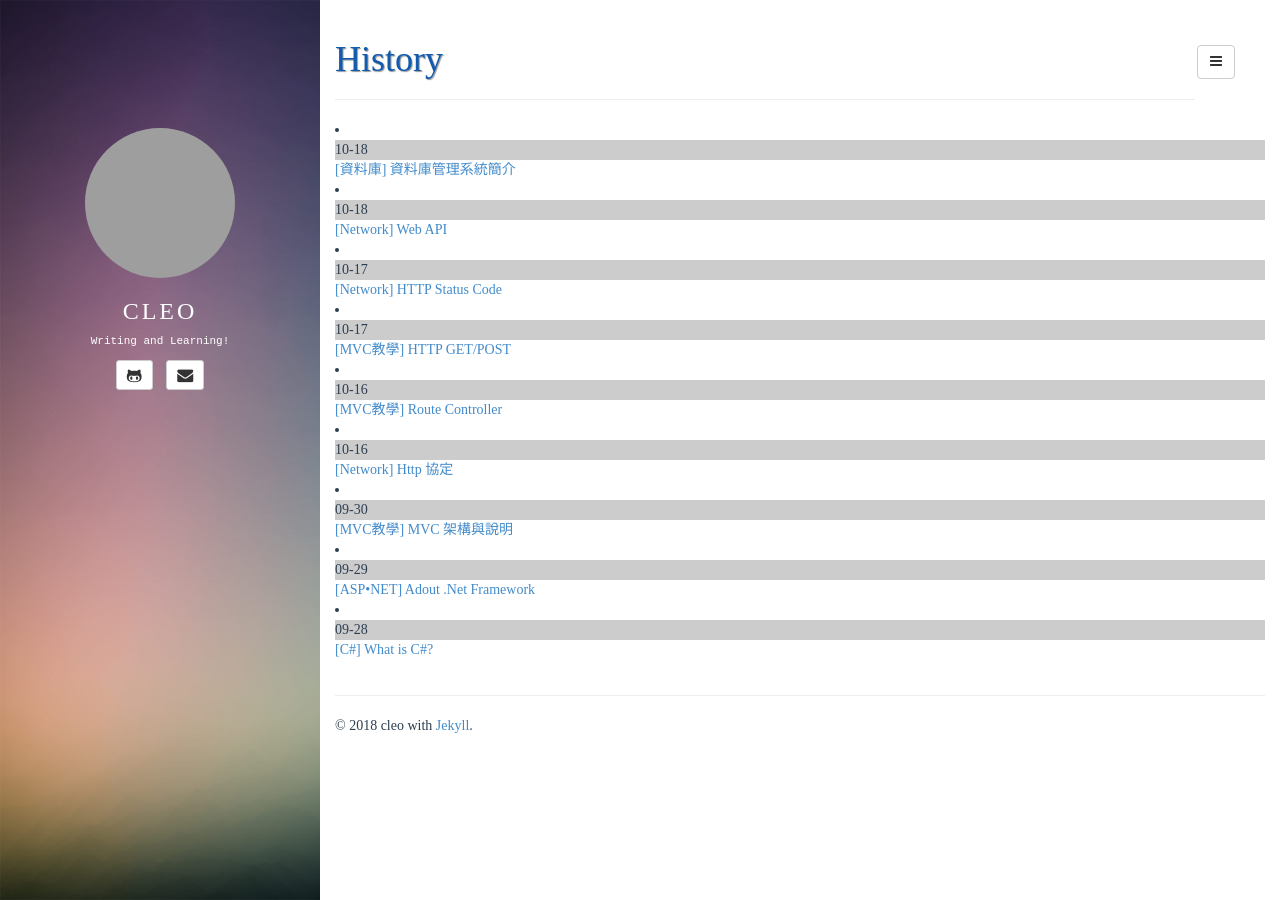
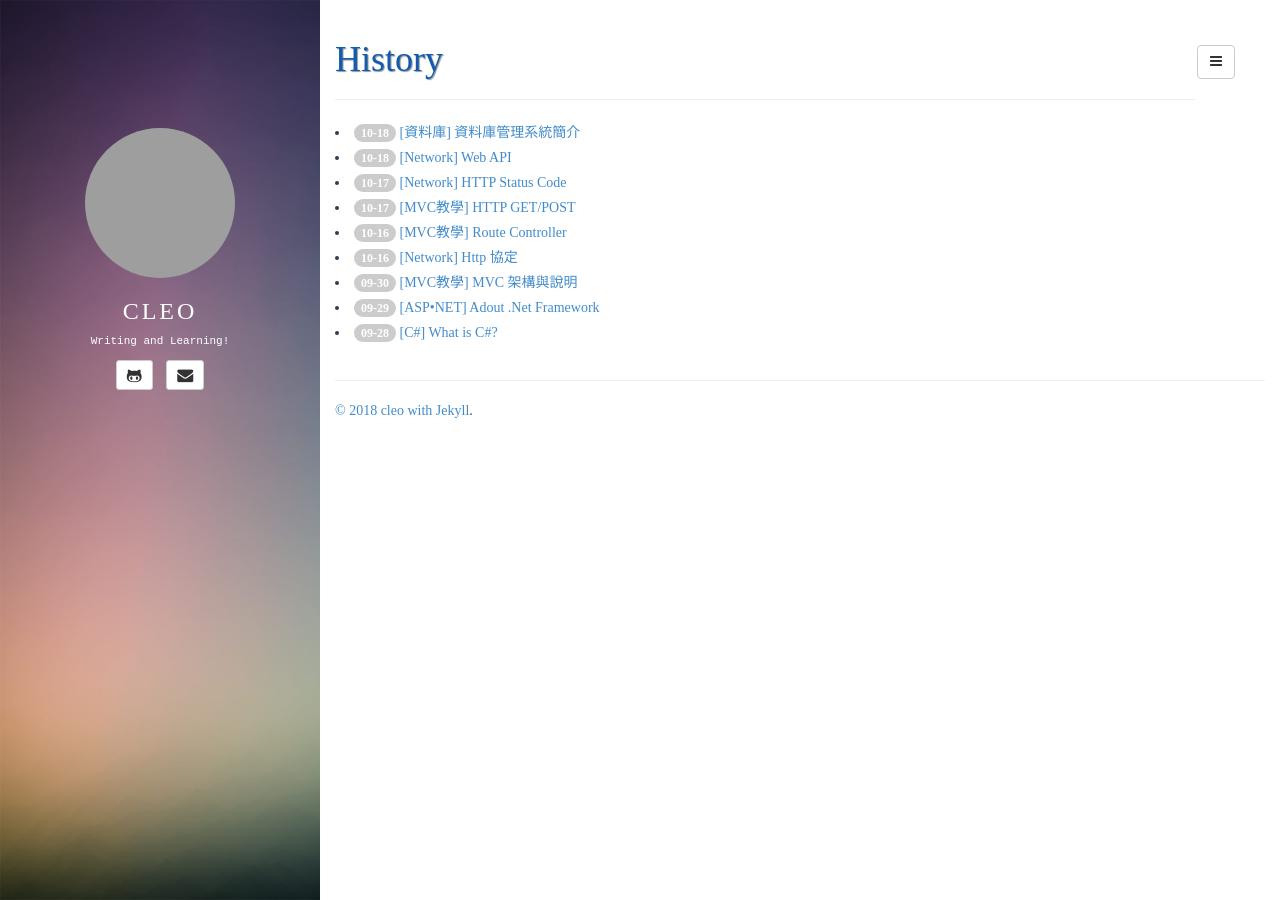
Before and after one commit to cleoliu/blog-2021, a Jekyll site: the page built from history.html, in a window 1280 px wide. Built offline with Jekyll 4.4.1, drawn with Linux system fonts in a browser that asks for light colours; grey boxes are pictures that could not be loaded.

Commit message:
date tag

```diff
--- a/history.html
+++ b/history.html
@@ -5,17 +5,12 @@ title: History
 
 <section id="archive">
     {%for post in site.posts %}
-        <li>
-          <div class="post-tag" style="background:#ccc">
+        <li style="line-height: 25px;">
+          <div class="badge" style="background:#ccc">
               {{ post.date | date: "%m-%d" }}
           </div>
           <a href="{{ site.baseurl }}{{ post.url }}">
               {{ post.title }}
-            <span class="entry-date">
-              <time datetime="{{ post.date | date_to_xmlschema }}">
-              </time>
-            </span>
-          </a>
         </li>
     {% endfor %}
     </ul>
```
